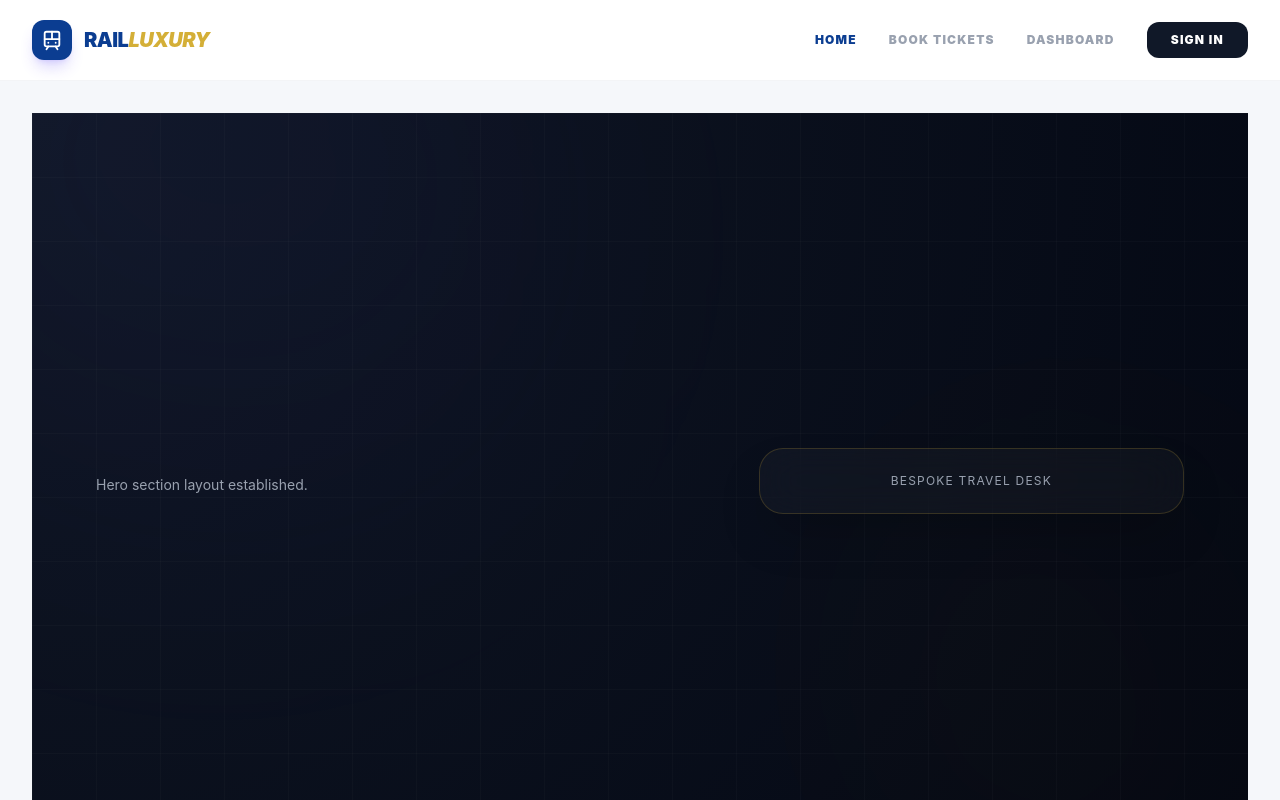
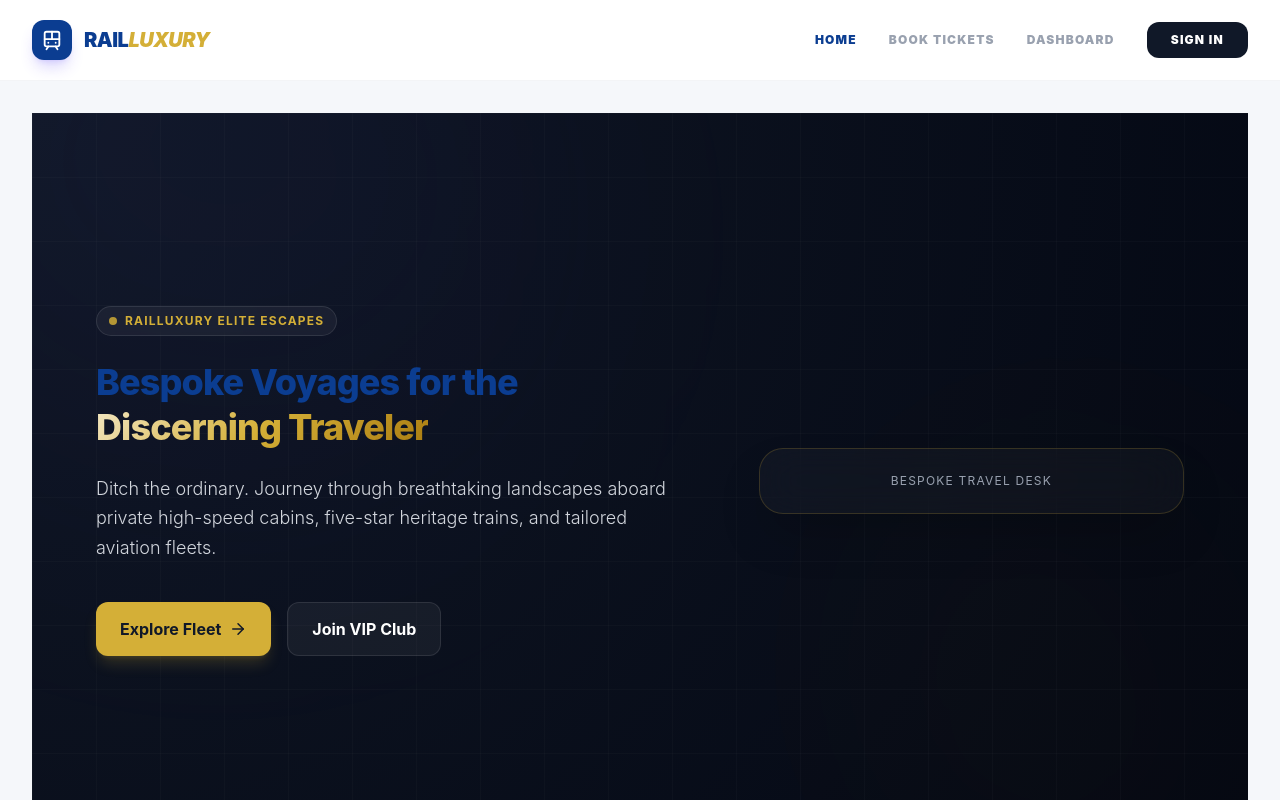
Before and after one commit to HEMANATH-AFK/railluxury, a React (Vite) app in the folder frontend/: page / in a window 1280 px wide. Shown: the top 800 px of the page. Built offline with nearby package versions, Linux system fonts and the light colour scheme.

Commit message:
Step 5: Implement Hero Title & Subtitle with typography/entry animations

```diff
--- a/frontend/src/pages/Home.jsx
+++ b/frontend/src/pages/Home.jsx
@@ -61,7 +61,54 @@ const Home = () => {
         {/* Hero Content Wrapper */}
         <div className="relative z-10 max-w-7xl w-full grid grid-cols-1 lg:grid-cols-12 gap-12 items-center">
           <div className="lg:col-span-7 flex flex-col justify-center text-left space-y-6">
-            <p className="text-gray-400 mt-2 text-sm">Hero section layout established.</p>
+            <motion.div
+              initial={{ opacity: 0, y: -20 }}
+              animate={{ opacity: 1, y: 0 }}
+              transition={{ duration: 0.6 }}
+              className="inline-flex items-center gap-2 px-3 py-1.5 rounded-full bg-white/5 border border-white/10 backdrop-blur w-fit"
+            >
+              <span className="w-2 h-2 rounded-full bg-accent animate-pulse"></span>
+              <span className="text-xs font-bold tracking-widest text-accent uppercase">Railluxury Elite Escapes</span>
+            </motion.div>
+
+            <motion.h1
+              initial={{ opacity: 0, y: 30 }}
+              animate={{ opacity: 1, y: 0 }}
+              transition={{ duration: 0.8, delay: 0.1 }}
+              className="text-4xl sm:text-5xl md:text-6xl font-extrabold tracking-tight text-white leading-tight"
+            >
+              Bespoke Voyages for the <br />
+              <span className="text-gold-gradient">Discerning Traveler</span>
+            </motion.h1>
+
+            <motion.p
+              initial={{ opacity: 0, y: 20 }}
+              animate={{ opacity: 1, y: 0 }}
+              transition={{ duration: 0.8, delay: 0.2 }}
+              className="text-base sm:text-lg text-gray-300 max-w-xl font-light leading-relaxed"
+            >
+              Ditch the ordinary. Journey through breathtaking landscapes aboard private high-speed cabins, five-star heritage trains, and tailored aviation fleets.
+            </motion.p>
+
+            <motion.div
+              initial={{ opacity: 0, y: 15 }}
+              animate={{ opacity: 1, y: 0 }}
+              transition={{ duration: 0.8, delay: 0.3 }}
+              className="flex flex-wrap gap-4 pt-4"
+            >
+              <button
+                onClick={() => document.getElementById('fleet-showcase')?.scrollIntoView({ behavior: 'smooth' })}
+                className="px-6 py-3.5 rounded-xl bg-accent text-gray-900 font-bold hover:bg-yellow-500 hover:scale-105 active:scale-95 transition-all flex items-center gap-2 cursor-pointer shadow-lg shadow-accent/20"
+              >
+                Explore Fleet <ArrowRight size={18} />
+              </button>
+              <button
+                onClick={() => document.getElementById('vip-club')?.scrollIntoView({ behavior: 'smooth' })}
+                className="px-6 py-3.5 rounded-xl bg-white/5 border border-white/10 text-white font-bold hover:bg-white/10 active:scale-95 transition-all cursor-pointer"
+              >
+                Join VIP Club
+              </button>
+            </motion.div>
           </div>
           <div className="lg:col-span-5 w-full">
             {/* Search form slot */}
```
